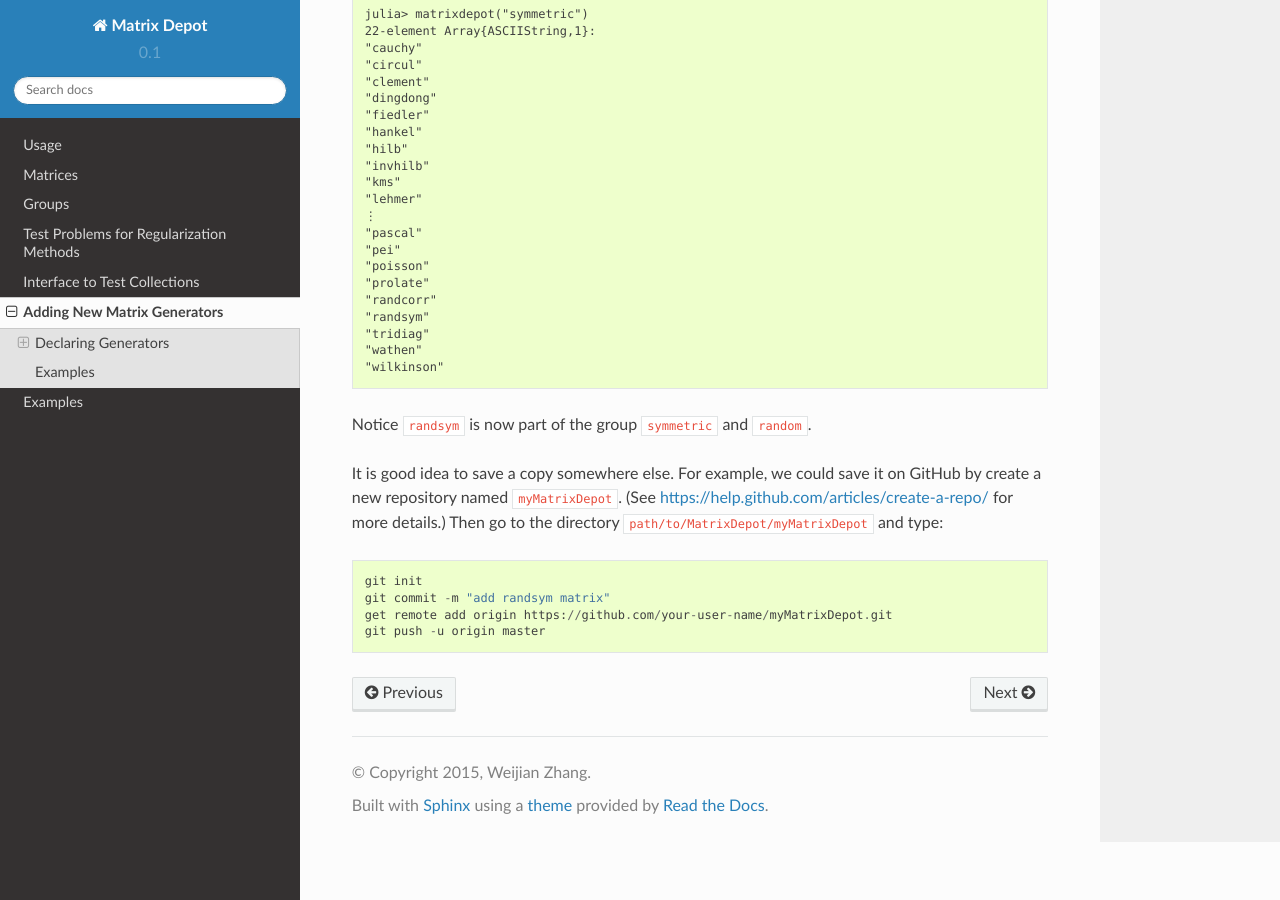
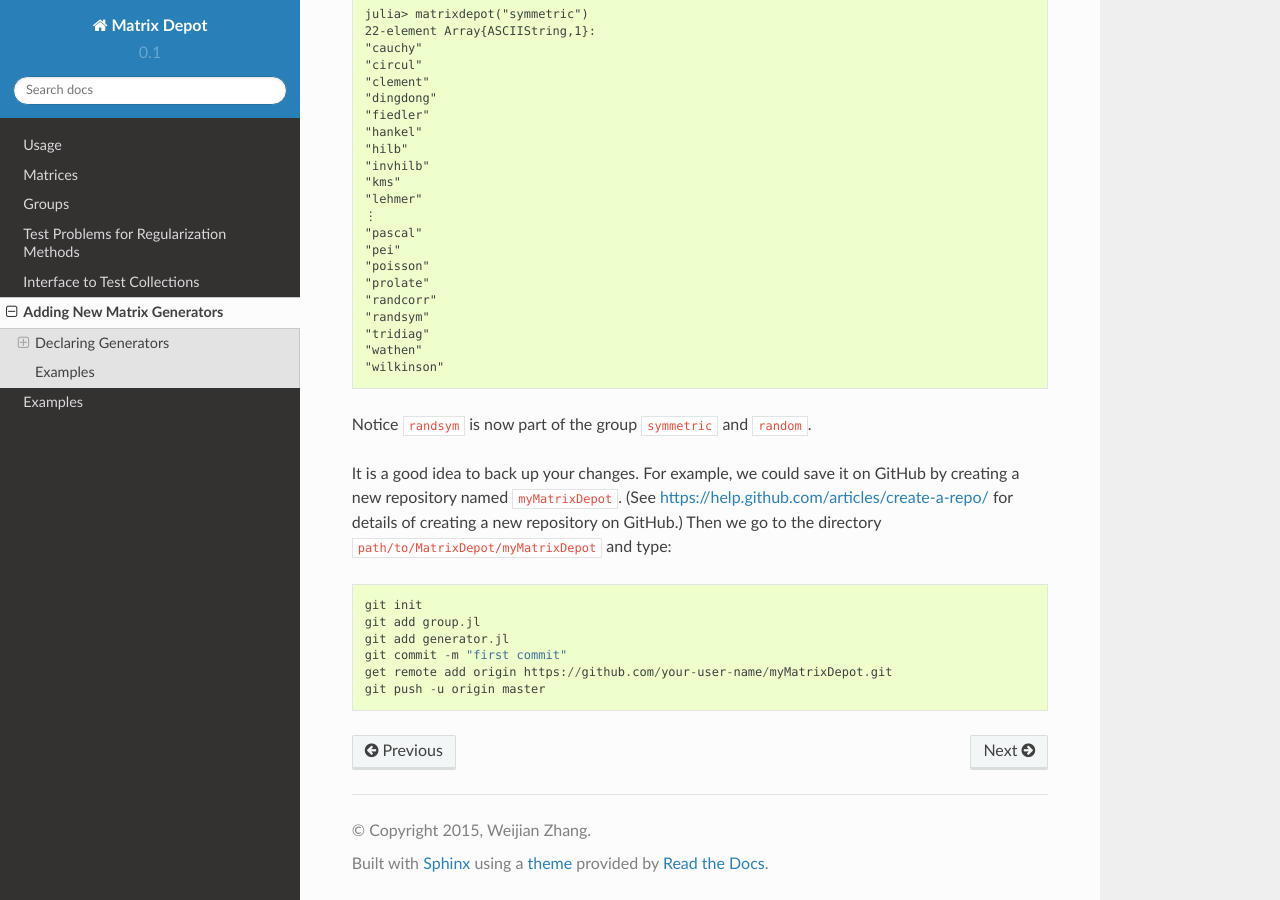
Before and after one commit to JuliaLinearAlgebra/MatrixDepot.jl, a Sphinx documentation site: the page built from doc/user.rst, in a window 1280 px wide and 900 px high, scrolled down 3099 px. Built offline with Sphinx 7.4.7 and the Read the Docs theme 2.0.0, drawn with Linux system fonts in a browser that asks for light colours.

Commit message:
minor doc update

```diff
--- a/doc/user.rst
+++ b/doc/user.rst
@@ -189,12 +189,14 @@ Now we can do::
 Notice ``randsym`` is now part of the group ``symmetric`` and ``random``.
 
 
-It is good idea to save a copy somewhere else. For example, we
-could save it on GitHub by create a new repository named ``myMatrixDepot``.
-(See https://help.github.com/articles/create-a-repo/ for more details.)
-Then go to the directory ``path/to/MatrixDepot/myMatrixDepot`` and type::
+It is a good idea to back up your changes. For example, we
+could save it on GitHub by creating a new repository named ``myMatrixDepot``.
+(See https://help.github.com/articles/create-a-repo/ for details of creating a new repository on GitHub.)
+Then we go to the directory ``path/to/MatrixDepot/myMatrixDepot`` and type::
 
   git init
-  git commit -m "add randsym matrix"
+  git add group.jl
+  git add generator.jl
+  git commit -m "first commit"
   get remote add origin https://github.com/your-user-name/myMatrixDepot.git
   git push -u origin master
```
